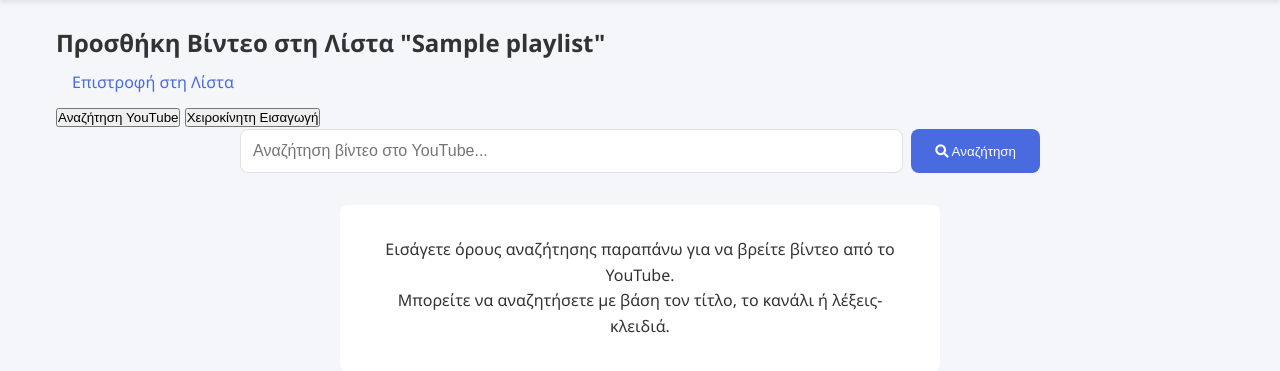
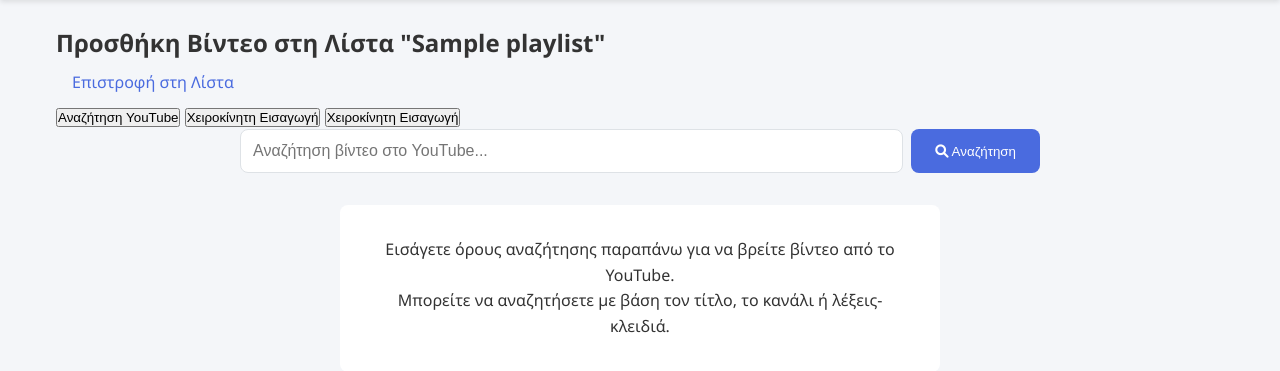
Before and after one commit to projectperiexomenorois2025/Texnologies_diadiktiou, a Flask app: page /playlist/1/add_video in a window 1280 px wide. Shown: the part 79-450 px from the top of the page. Run offline with Flask 3, Linux system fonts and the light colour scheme; the visitor is signed in with stand-in values (Sample User, id 1); tables that the repository leaves empty hold one stand-in row (values such as "Sample post").

Commit message:
Assistant checkpoint: Added manual input button to template
Assistant generated file changes:
- templates/add_video.html: Add manual input button and form

---

User prompt:

"Χειροκίνητη Εισαγωγή" (manual input) ayto den υπαρχει

Replit-Commit-Author: Assistant
Replit-Commit-Session-Id: f27504e4-574a-4444-952c-958c563669ad

```diff
--- a/templates/add_video.html
+++ b/templates/add_video.html
@@ -23,6 +23,7 @@
         {% else %}
         <div class="video-input-method">
                 <button class="method-btn active" data-method="search">Αναζήτηση YouTube</button>
+                <button class="method-btn" data-method="manual">Χειροκίνητη Εισαγωγή</button>
                 <button class="method-btn" data-method="manual">Χειροκίνητη Εισαγωγή</button>
             </div>
 
```
